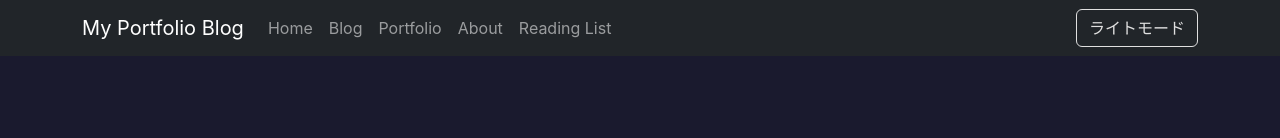
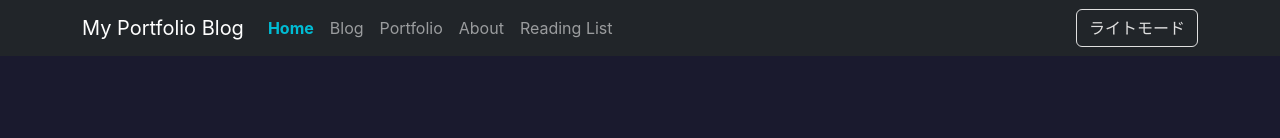
Before and after one commit to gg117e/my-portfolio-blog, a Next.js app: page / in a window 1280 px wide. Shown: the top 138 px of the page. Built offline with nearby package versions, Linux system fonts and the light colour scheme.

Commit message:
update: ナビゲーションバー

```diff
--- a/components/Navbar.js
+++ b/components/Navbar.js
@@ -1,19 +1,22 @@
 import { Navbar, Nav, Container, Button } from 'react-bootstrap'
 import Link from 'next/link'
+import { useRouter } from 'next/router'
 
 const MyNavbar = ({ theme, toggleTheme }) => {
+  const router = useRouter()
+
   return (
-    <Navbar bg={theme === 'dark' ? 'dark' : 'light'} variant={theme} expand="lg">
+    <Navbar bg={theme === 'dark' ? 'dark' : 'light'} variant={theme} expand="lg" sticky="top">
       <Container>
         <Navbar.Brand as={Link} href="/">My Portfolio Blog</Navbar.Brand>
         <Navbar.Toggle aria-controls="basic-navbar-nav" />
         <Navbar.Collapse id="basic-navbar-nav">
           <Nav className="me-auto">
-            <Nav.Link as={Link} href="/">Home</Nav.Link>
-            <Nav.Link as={Link} href="/blog">Blog</Nav.Link>
-            <Nav.Link as={Link} href="/portfolio">Portfolio</Nav.Link>
-            <Nav.Link as={Link} href="/about">About</Nav.Link>
-            <Nav.Link as={Link} href="/books">Reading List</Nav.Link>
+            <Nav.Link as={Link} href="/" className={router.pathname === '/' ? 'active' : ''}>Home</Nav.Link>
+            <Nav.Link as={Link} href="/blog" className={router.pathname.startsWith('/blog') || router.pathname.startsWith('/posts') ? 'active' : ''}>Blog</Nav.Link>
+            <Nav.Link as={Link} href="/portfolio" className={router.pathname === '/portfolio' ? 'active' : ''}>Portfolio</Nav.Link>
+            <Nav.Link as={Link} href="/about" className={router.pathname === '/about' ? 'active' : ''}>About</Nav.Link>
+            <Nav.Link as={Link} href="/books" className={router.pathname === '/books' ? 'active' : ''}>Reading List</Nav.Link>
           </Nav>
           <Button variant={theme === 'dark' ? 'outline-light' : 'outline-dark'} onClick={toggleTheme}>
             {theme === 'dark' ? 'ライトモード' : 'ダークモード'}
--- a/styles/globals.css
+++ b/styles/globals.css
@@ -181,3 +181,13 @@ a:hover {
 .blog-content pre:hover .copy-code-button {
   opacity: 1; /* Show on hover */
 }
+
+/* Navbar active link and hover styles */
+.navbar-nav .nav-link.active {
+  font-weight: bold;
+  color: var(--accent-color) !important;
+}
+
+.navbar-nav .nav-link:hover {
+  color: var(--accent-hover-color) !important;
+}
```
